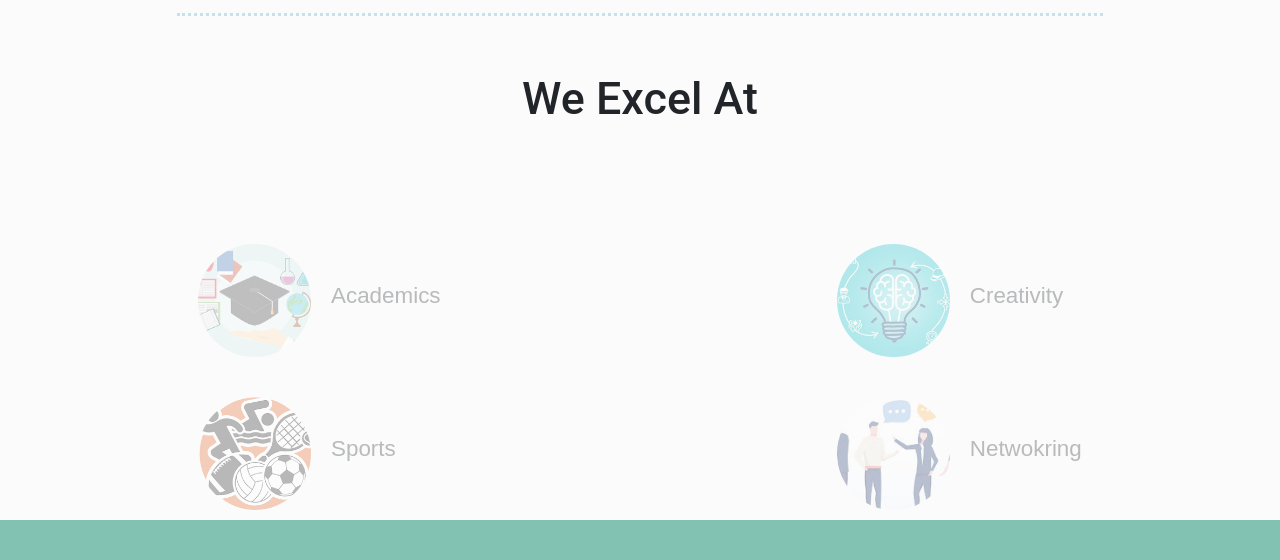
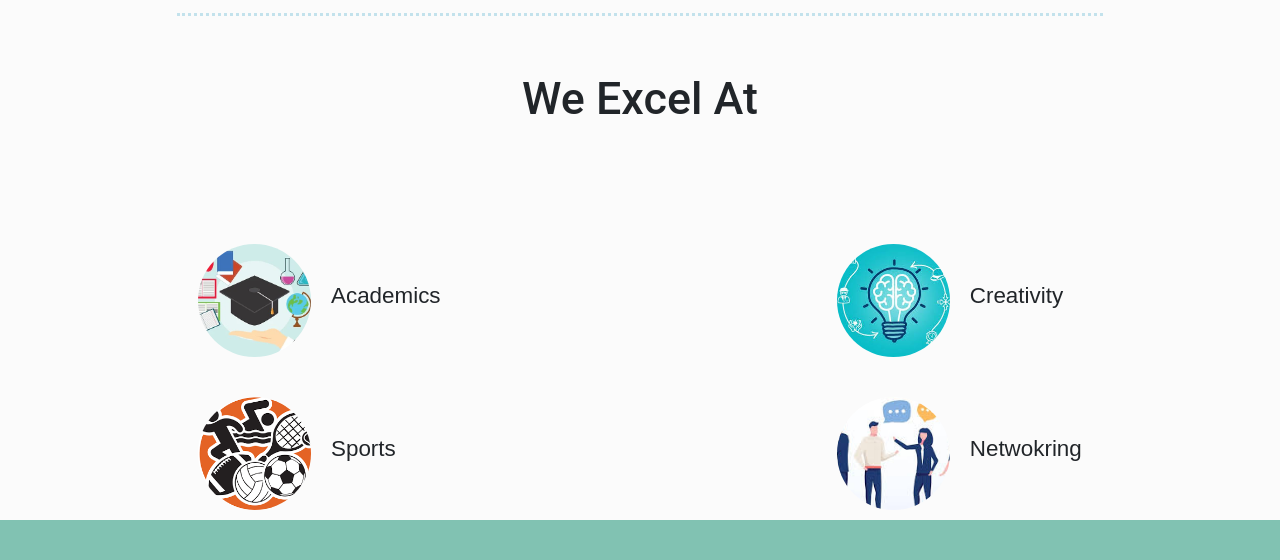
Before and after one commit to dundimanikanta/miniproject, a plain HTML site: page index.html in a window 1280 px wide. Shown: the part 2437-2997 px from the top of the page. Drawn offline with nearby package versions, Linux system fonts and the light colour scheme; a script that the page names is missing.

Commit message:
Update index.css

```diff
--- a/index.css
+++ b/index.css
@@ -119,7 +119,7 @@ background-color: rgba(108, 212, 195, 0.751);
    display: flex;
    align-items: center;
    margin: 40px 0;
-   opacity: 0.3;
+   opacity: 1;
    transform: translateY(70px);
  }
 
```
